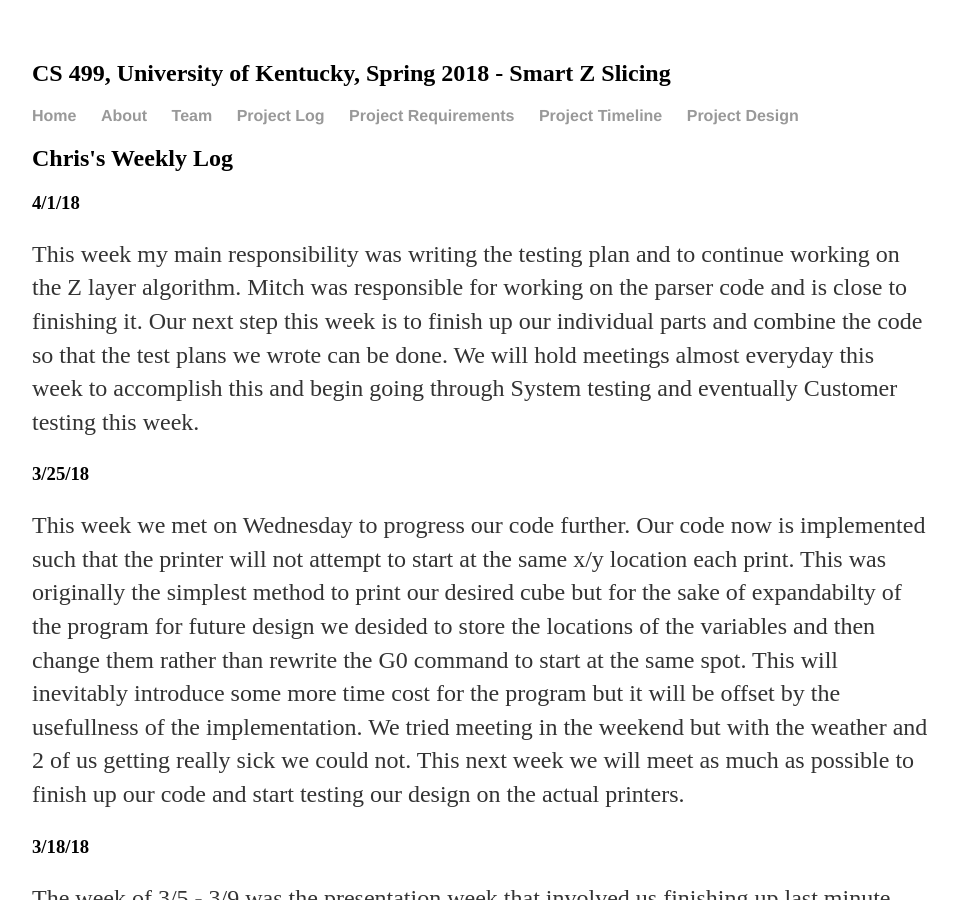
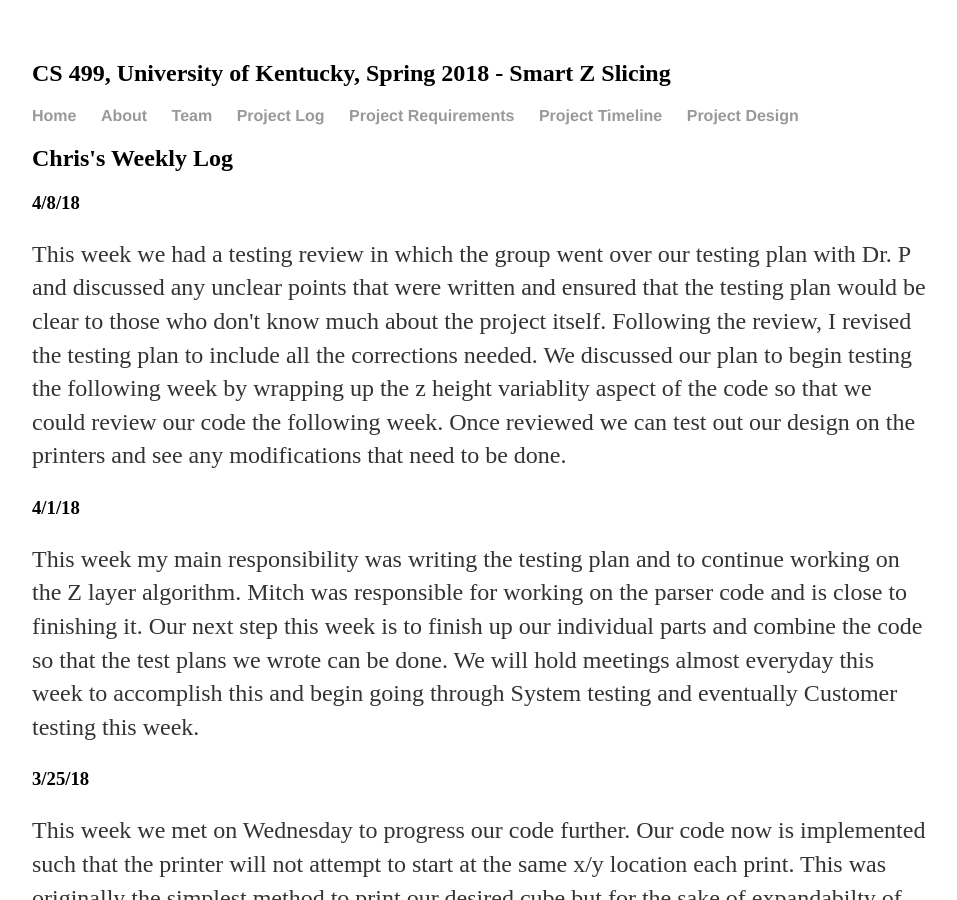
Before and after one commit to mamu235/CS-499-smart-slicing, a Jekyll site: the page built from chris_log.html, in a window 1280 px wide and 900 px high. Shown: the whole window, without its empty margins (160-1117 px from the left). Built offline with Jekyll 4.4.1, drawn with Linux system fonts in a browser that asks for light colours.

Commit message:
Update chris_log.html

```diff
--- a/chris_log.html
+++ b/chris_log.html
@@ -3,6 +3,11 @@
 layout: default
 ---
 <h2>Chris's Weekly Log</h2>
+
+<h3>4/8/18</h3>
+<p>
+ This week we had a testing review in which the group went over our testing plan with Dr. P and discussed any unclear points that were written and ensured that the testing plan would be clear to those who don't know much about the project itself. Following the review, I revised the testing plan to include all the corrections needed. We discussed our plan to begin testing the following week by wrapping up the z height variablity aspect of the code so that we could review our code the following week. Once reviewed we can test out our design on the printers and see any modifications that need to be done.
+</p>
 
 <h3>4/1/18</h3>
 <p>
```
